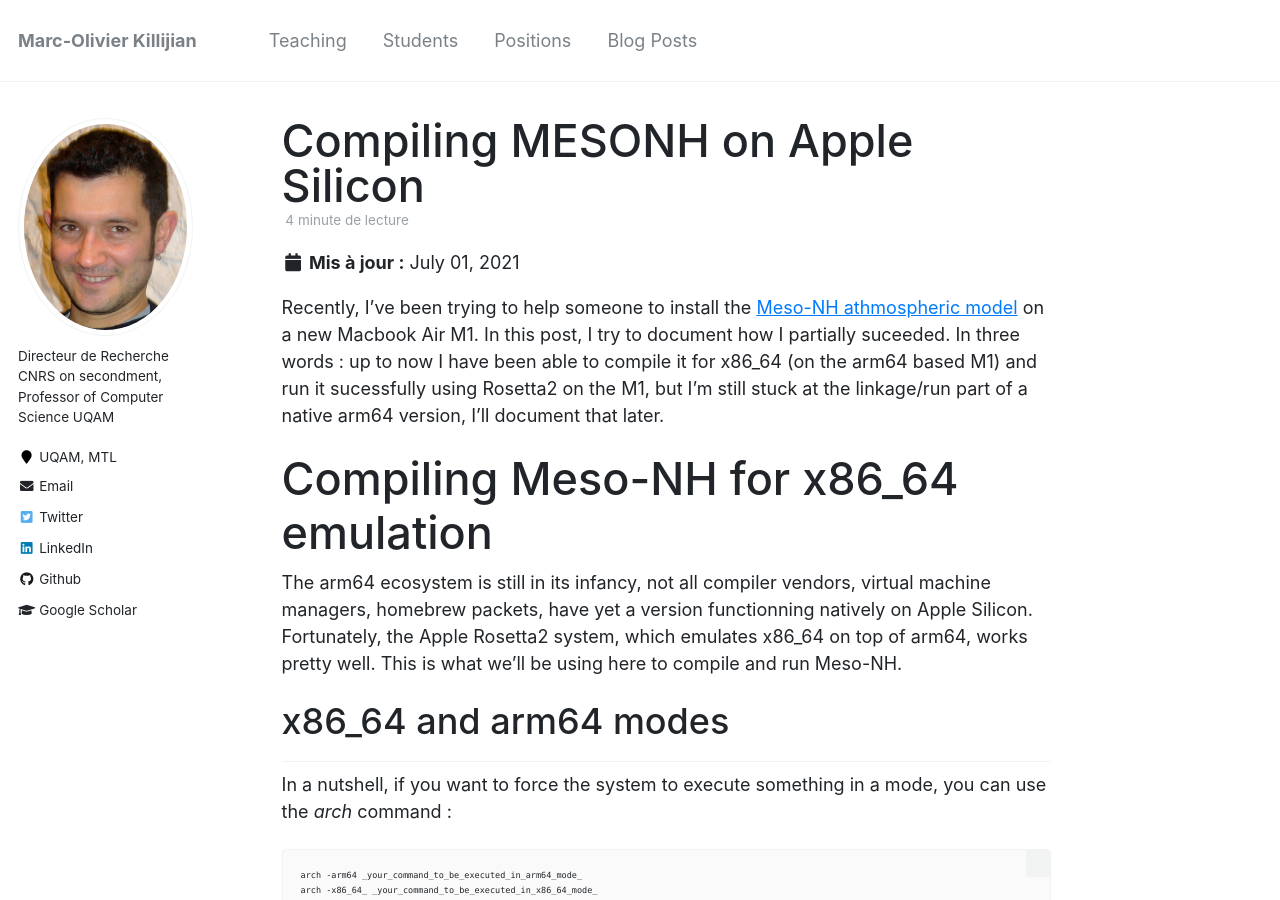
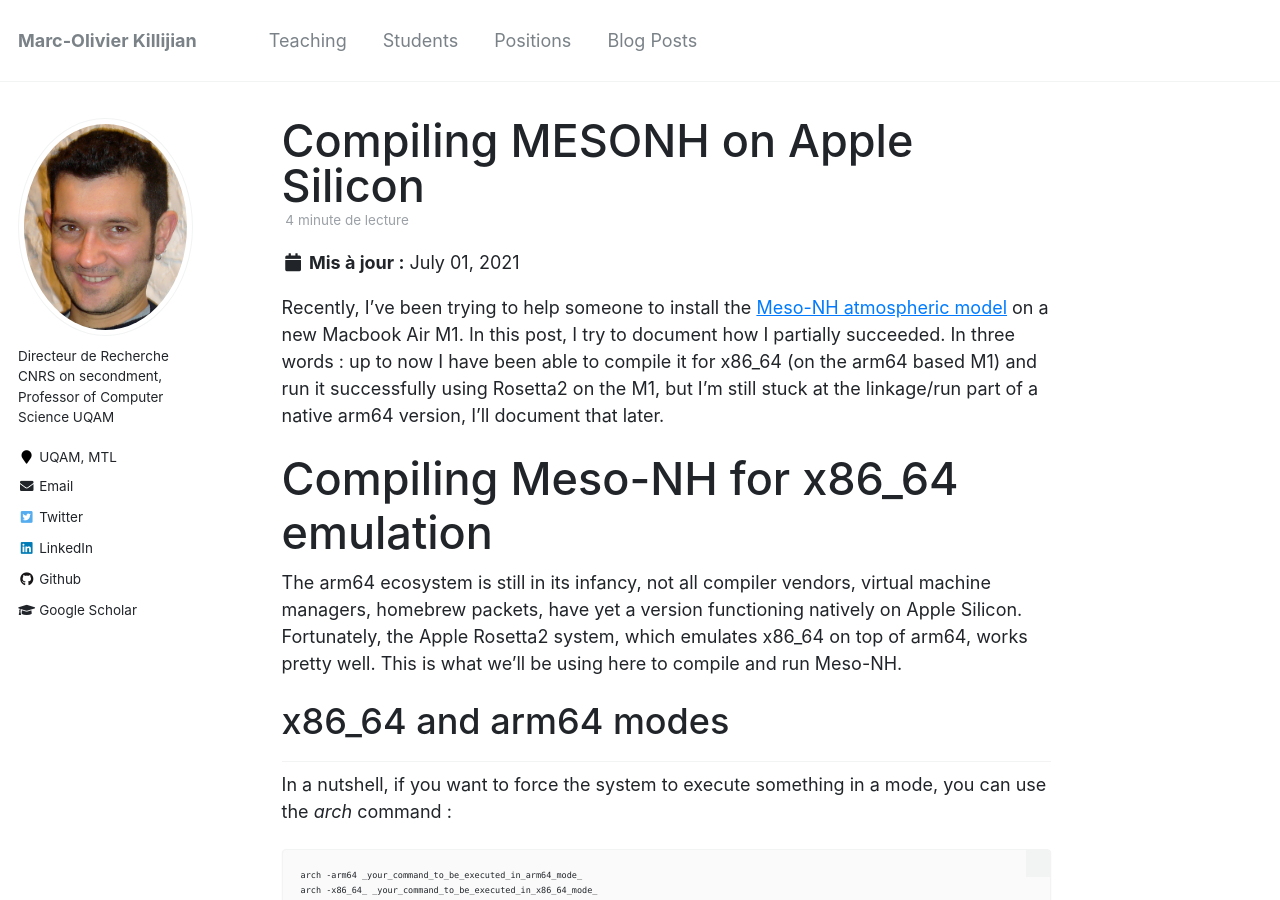
Before and after one commit to Kirija/kirija.github.io, a Jekyll site: the page built from _posts/2021-07-02-blog-post-1.md, in a window 1280 px wide and 900 px high. Built offline with Jekyll 4.4.1, drawn with Linux system fonts in a browser that asks for light colours; some of the changed text lies outside the part shown.

Commit message:
orthograph

```diff
--- a/_posts/2021-07-02-blog-post-1.md
+++ b/_posts/2021-07-02-blog-post-1.md
@@ -5,14 +5,15 @@ tags:
   - development
   - mesonh
   - apple silicon
+  - messing with computer architectures
 ---
 
-Recently, I've been trying to help someone to install the [Meso-NH athmospheric model](http://mesonh.aero.obs-mip.fr/) on a new Macbook Air M1. In this post, I try to document how I partially suceeded.
-In three words : up to now I have been able to compile it for x86_64 (on the arm64 based M1) and run it sucessfully using Rosetta2 on the M1, but I'm still stuck at the linkage/run part of a native arm64 version, I'll document that later.
+Recently, I've been trying to help someone to install the [Meso-NH atmospheric model](http://mesonh.aero.obs-mip.fr/) on a new Macbook Air M1. In this post, I try to document how I partially succeeded.
+In three words : up to now I have been able to compile it for x86_64 (on the arm64 based M1) and run it successfully using Rosetta2 on the M1, but I'm still stuck at the linkage/run part of a native arm64 version, I'll document that later.
 
 Compiling Meso-NH for x86_64 emulation
 ======
-The arm64 ecosystem is still in its infancy, not all compiler vendors, virtual machine managers, homebrew packets, have yet a version functionning   natively on Apple Silicon. Fortunately, the Apple Rosetta2 system, which emulates x86_64 on top of arm64, works pretty well. This is what we'll be using here to compile and run Meso-NH.
+The arm64 ecosystem is still in its infancy, not all compiler vendors, virtual machine managers, homebrew packets, have yet a version functioning   natively on Apple Silicon. Fortunately, the Apple Rosetta2 system, which emulates x86_64 on top of arm64, works pretty well. This is what we'll be using here to compile and run Meso-NH.
 
 x86_64 and arm64 modes
 ------
```
Also changed, not shown: other parts of _posts/2021-07-02-blog-post-1.md (+4 -3 lines).
